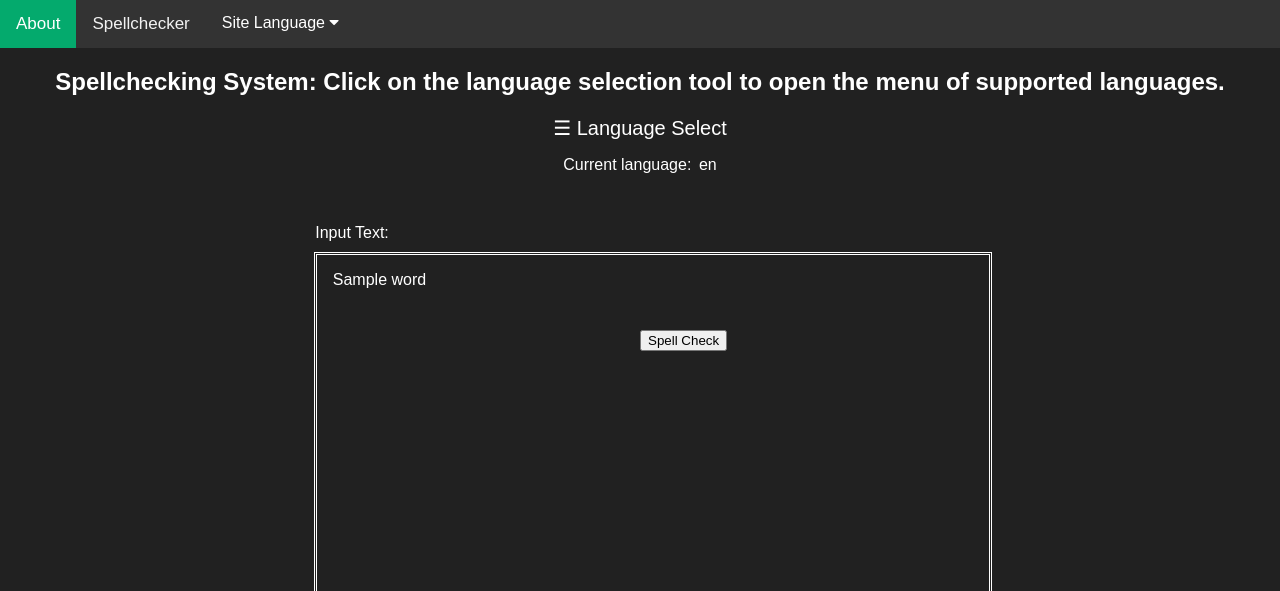
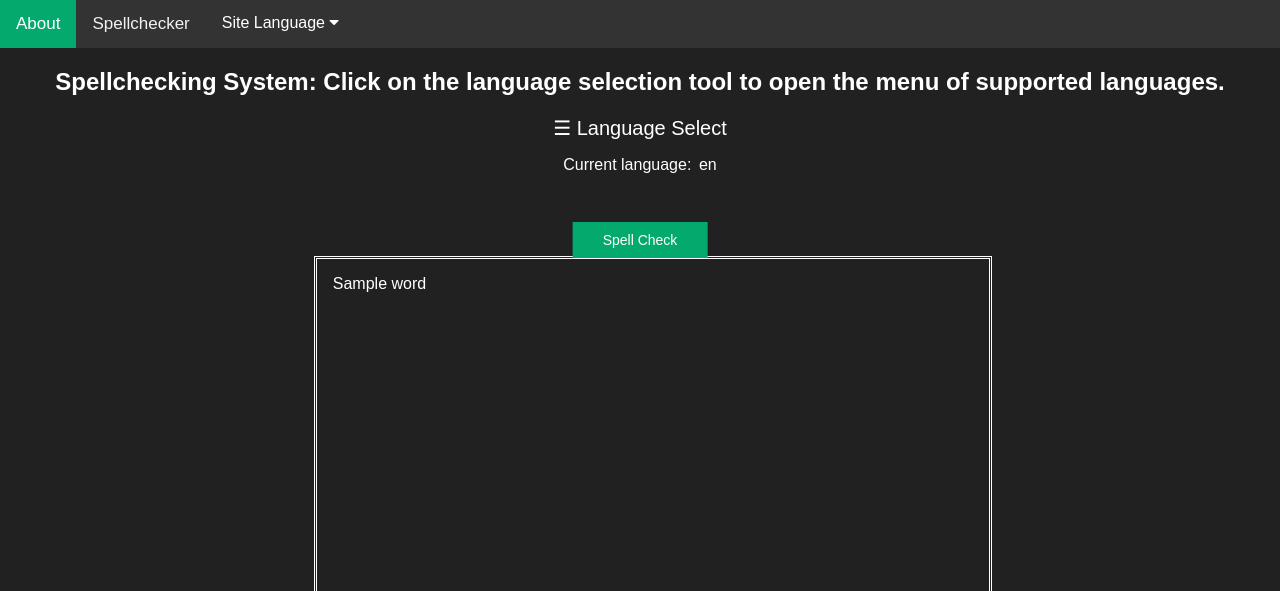
Before and after one commit to GreihMurray/SoftwareDevProject2021, a Flask app: template app/templates/index.html in a window 1280 px wide. Shown: the top 591 px of the page. Run offline with Flask 2, Linux system fonts and the light colour scheme; the template is opened without the code that fills it: most values are stand-ins (such as "Sample title", 1, 10 or a date in 2020).

Commit message:
button fix

```diff
--- a/app/templates/index.html
+++ b/app/templates/index.html
@@ -45,11 +45,19 @@ HTML file that uses base template to create specific page for textbox editor
             }
         </style>
 
-        <!-- Textbox descriptions -->
-        <br>
-        <p style="text-align: center; padding-right: 45%;">{{ _('Input Text:') }}
-<!--            <span style="float:right; padding-right:41%;">{{ _('Recommendations:') }}</span>-->
-        </p>
+        <br><br><br><br>
+
+        <!-- Submit button -->
+        <button type="submit" class="button button1" style="margin:0; position:absolute; top:30%; left:50%;
+                -ms-transform:translate(-50%, -50%); transform:translate(-50%, -50%);">{{ _('Spell Check') }}
+        </button>
+
+        <style>
+            .button { border: none; color: white; padding: 10px 30px; text-align: center; text-decoration: none;
+                display: inline-block; font-size: 14px; margin: 4px 2px; cursor: pointer; }
+            .button1 {background-color: #04AA6D;} /* Green */
+        </style>
+
 
         <!-- Textbox container -->
         <div class="container">
@@ -66,27 +74,11 @@ HTML file that uses base template to create specific page for textbox editor
                         {%endif%}
                     {% endfor %}
                 </div>
-<!--                <div contenteditable="false" id="RecommendationsDiv" class="divStyleRight" style="float:left">-->
-<!--                    {% for entry, recs in recommendations%}-->
-<!--                        <span>Misspelled Word: {{entry}}</span>-->
-<!--                        <br>-->
-<!--                        {%for rec in recs%}-->
-<!--                            <span>{{rec}}</span><br>-->
-<!--                        {%endfor%}-->
-<!--                        <br><br>-->
-<!--                    {% endfor %}-->
-<!--                </div>-->
 
                 <style>
                     .divStyleLeft{ width: 50%; height: 50vh; margin-left: 25%; padding: 1%;
                         outline: white; outline-style: double; outline-width: medium; outline-offset: 3px;
                         text-align: left; float: left; overflow-y: auto; }
-<!--                    .custom-menu { display: none; z-index: 1000; position: absolute; overflow: hidden;-->
-<!--                        border: 1px solid #CCC; white-space: nowrap; font-family: sans-serif; background: #FFF;-->
-<!--                        color: #333; border-radius: 5px; padding: 0; }-->
-<!--                    .custom-menu li { padding: 8px 12px; cursor: pointer; list-style-type: none;-->
-<!--                        transition: all .3s ease; user-select: none; }-->
-<!--                    .custom-menu li:hover { background-color: #DEF; }-->
                     .context-menu { position: absolute; text-align: center; background: rgb(0, 0, 0);
                         border: 1px solid grey; }
                     .context-menu ul { padding: 0px; margin: 0px; min-width: 150px; list-style: none; }
@@ -97,10 +89,6 @@ HTML file that uses base template to create specific page for textbox editor
                 <div id="contextMenu" class="context-menu" style="display: none">
                     <ul id="ItemList"></ul>
                 </div>
-
-                <br><br><br><br>
-
-                <button type="submit" style="margin:0; position:absolute; left:50%;">{{ _('Spell Check') }}</button>
 
             </form>
         </div>
@@ -135,8 +123,6 @@ HTML file that uses base template to create specific page for textbox editor
         {% endif %}
 
     </body>
-
-
 
     <script type="text/javascript">
         //Prevents resubmission of form when page is refreshed
@@ -184,9 +170,6 @@ HTML file that uses base template to create specific page for textbox editor
                 document.getElementById("LangSelectTextArea").innerHTML = "{{ langSelect }}"
             {%endif%}
         }
-
-
     </script>
 
-
 {% endblock %}
```
